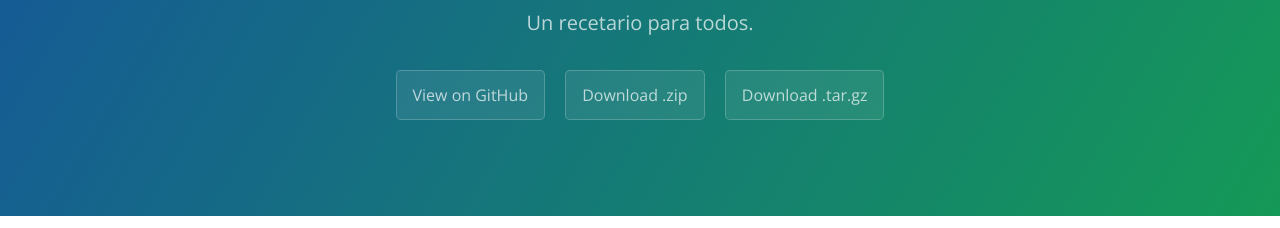
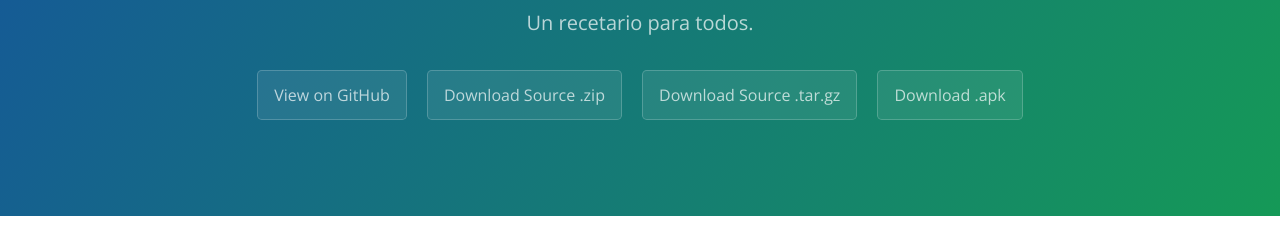
Before and after one commit to a-rmz/Cook-it, a plain HTML site: page index.html in a window 1280 px wide. Shown: the part 167-395 px from the top of the page. Drawn offline with nearby package versions, Linux system fonts and the light colour scheme.

Commit message:
Update index.html

```diff
--- a/index.html
+++ b/index.html
@@ -14,8 +14,9 @@
       <h1 class="project-name">Cook-it</h1>
       <h2 class="project-tagline">Un recetario para todos.</h2>
       <a href="https://github.com/a-rmz/Cook-it" class="btn">View on GitHub</a>
-      <a href="https://github.com/a-rmz/Cook-it/zipball/master" class="btn">Download .zip</a>
-      <a href="https://github.com/a-rmz/Cook-it/tarball/master" class="btn">Download .tar.gz</a>
+      <a href="https://github.com/a-rmz/Cook-it/zipball/master" class="btn">Download Source .zip</a>
+      <a href="https://github.com/a-rmz/Cook-it/tarball/master" class="btn">Download Source .tar.gz</a>
+      <a href="https://github.com/a-rmz/Cook-it/releases/download/v0.4-proto/cook-it.apk" class="btn">Download .apk</a>
     </section>
 
     <section class="main-content">
@@ -40,7 +41,7 @@
 
 <hr>
 
-<p><a href="https://github.com/a-rmz/Cook-it/releases/tag/v0.1">Latest release</a></p>
+<p><a href="https://github.com/a-rmz/Cook-it/releases/tag/v0.4-proto">Latest release</a></p>
 
       <footer class="site-footer">
         <span class="site-footer-owner"><a href="https://github.com/a-rmz/Cook-it">Cook-it</a> is maintained by <a href="https://github.com/a-rmz">a-rmz</a>.</span>
```
